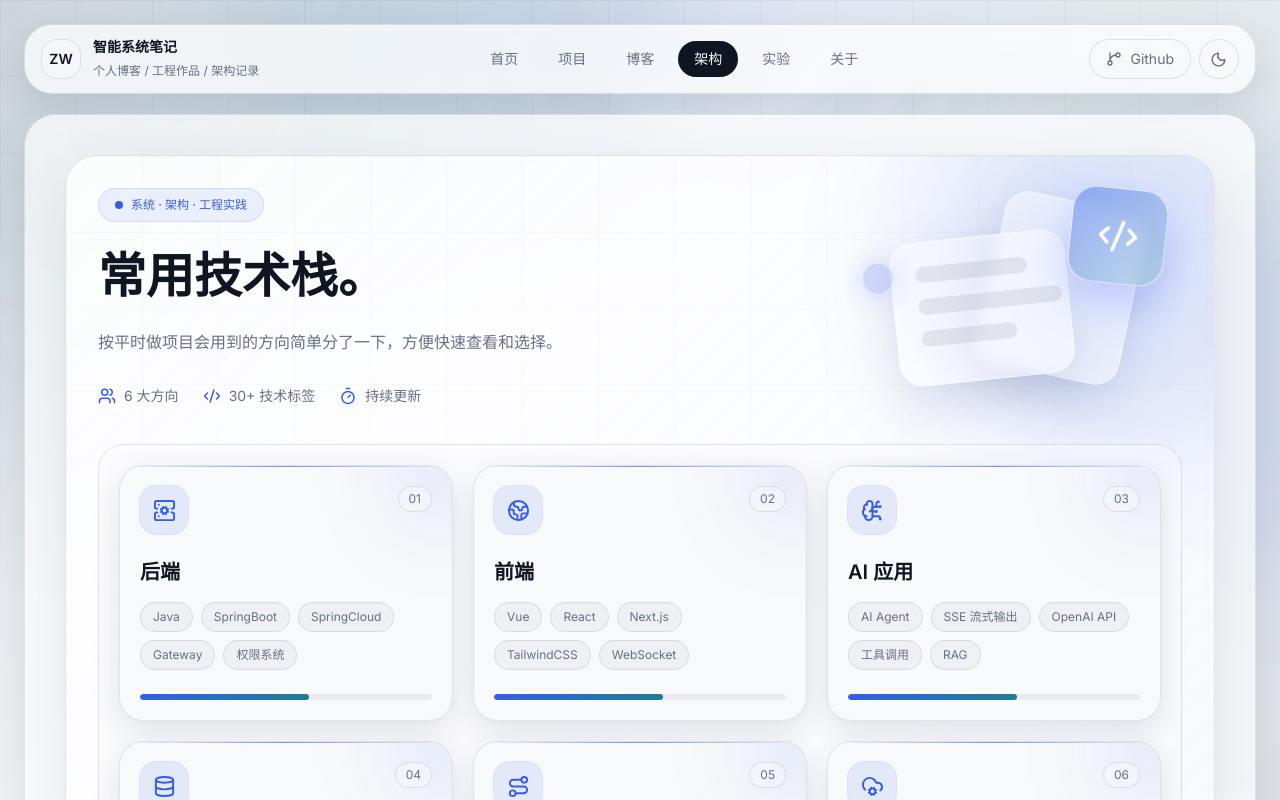
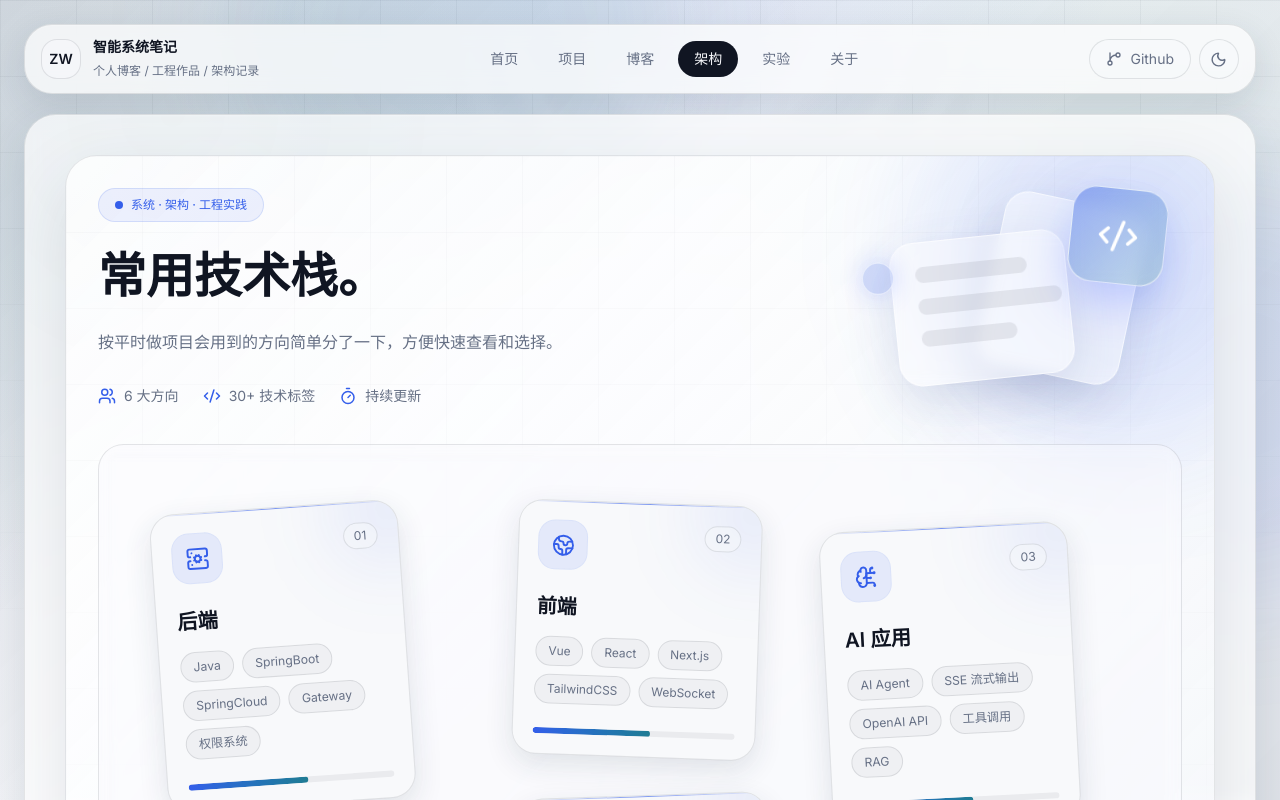
Before and after one commit to ziwen-dev/personl_blog, a Next.js app: page / in a window 1280 px wide. Both pictures are taken after a click on the button "架构". Shown: the top 800 px of the page. Built offline with nearby package versions, Linux system fonts and the light colour scheme.

Commit message:
Restore stack card motion and dark theme

```diff
--- a/components/portfolio-shell.tsx
+++ b/components/portfolio-shell.tsx
@@ -278,22 +278,44 @@ function ArchitectureView() {
 }
 
 function TechStackShowcase() {
+  const [arranged, setArranged] = useState(false);
+  const floatingPositions = [
+    { x: "4%", y: "8%", rotate: -4 },
+    { x: "38%", y: "4%", rotate: 2 },
+    { x: "68%", y: "11%", rotate: -3 },
+    { x: "8%", y: "57%", rotate: 3 },
+    { x: "39%", y: "51%", rotate: -2 },
+    { x: "69%", y: "58%", rotate: 2 }
+  ];
+  const arrangedPositions = [
+    { x: "3%", y: "8%" },
+    { x: "36%", y: "8%" },
+    { x: "69%", y: "8%" },
+    { x: "3%", y: "62%" },
+    { x: "36%", y: "62%" },
+    { x: "69%", y: "62%" }
+  ];
+
   return (
-    <div className="relative overflow-hidden rounded-[2rem] border border-line bg-[linear-gradient(135deg,rgba(255,255,255,0.76),rgba(245,248,255,0.52))] p-6 shadow-[0_24px_70px_var(--shadow)] dark:bg-[linear-gradient(135deg,rgba(16,22,34,0.78),rgba(9,13,22,0.72))] md:p-8">
+    <div
+      className="relative overflow-hidden rounded-[2rem] border border-line bg-[linear-gradient(135deg,rgba(255,255,255,0.78),rgba(244,247,252,0.58))] p-6 shadow-[0_24px_70px_var(--shadow)] dark:border-white/10 dark:bg-[linear-gradient(135deg,rgba(13,18,28,0.96),rgba(7,10,17,0.94))] dark:shadow-[0_24px_70px_rgba(0,0,0,0.35)] md:p-8"
+      onMouseEnter={() => setArranged(true)}
+      onMouseLeave={() => setArranged(false)}
+    >
       <div className="absolute inset-0 grid-bg opacity-25" />
-      <div className="absolute -right-24 -top-24 h-96 w-96 rounded-full bg-blue-glow/15 blur-3xl" />
-      <div className="absolute -left-28 bottom-[-10rem] h-80 w-80 rounded-full bg-cyan-glow/10 blur-3xl" />
+      <div className="absolute -right-24 -top-24 h-96 w-96 rounded-full bg-blue-glow/15 blur-3xl dark:bg-blue-glow/8" />
+      <div className="absolute -left-28 bottom-[-10rem] h-80 w-80 rounded-full bg-cyan-glow/10 blur-3xl dark:bg-cyan-glow/6" />
 
       <div className="relative grid gap-8 lg:grid-cols-[1fr_360px] lg:items-start">
         <div>
-          <div className="mb-6 inline-flex items-center gap-2 rounded-full border border-blue-glow/15 bg-blue-glow/8 px-4 py-2 text-xs font-medium text-blue-glow">
+          <div className="mb-6 inline-flex items-center gap-2 rounded-full border border-blue-glow/15 bg-blue-glow/8 px-4 py-2 text-xs font-medium text-blue-glow dark:border-blue-glow/20 dark:bg-blue-glow/10">
             <span className="h-2 w-2 rounded-full bg-blue-glow" />
             系统 · 架构 · 工程实践
           </div>
           <h1 className="max-w-2xl text-4xl font-semibold leading-tight text-foreground md:text-5xl">
             常用技术栈。
           </h1>
-          <p className="mt-5 max-w-2xl text-base leading-8 text-muted">
+          <p className="mt-5 max-w-2xl text-base leading-8 text-muted dark:text-white/58">
             按平时做项目会用到的方向简单分了一下，方便快速查看和选择。
           </p>
           <div className="mt-7 flex flex-wrap gap-6 text-sm text-muted">
@@ -315,9 +337,9 @@ function TechStackShowcase() {
         <div className="relative hidden h-56 lg:block">
           <div className="absolute right-12 top-3 h-44 w-36 rotate-12 rounded-3xl border border-white/60 bg-white/38 shadow-[0_18px_50px_rgba(65,82,140,0.18)] backdrop-blur dark:border-white/10 dark:bg-white/[0.05]" />
           <div className="absolute right-28 top-12 h-36 w-44 -rotate-6 rounded-3xl border border-white/60 bg-white/36 p-6 shadow-[0_18px_50px_rgba(65,82,140,0.16)] backdrop-blur dark:border-white/10 dark:bg-white/[0.05]">
-            <div className="h-4 w-28 rounded-full bg-foreground/8" />
-            <div className="mt-4 h-4 w-36 rounded-full bg-foreground/8" />
-            <div className="mt-4 h-4 w-24 rounded-full bg-foreground/8" />
+            <div className="h-4 w-28 rounded-full bg-foreground/8 dark:bg-white/10" />
+            <div className="mt-4 h-4 w-36 rounded-full bg-foreground/8 dark:bg-white/10" />
+            <div className="mt-4 h-4 w-24 rounded-full bg-foreground/8 dark:bg-white/10" />
           </div>
           <div className="absolute right-4 top-0 flex h-24 w-24 rotate-6 items-center justify-center rounded-3xl border border-white/65 bg-gradient-to-br from-blue-glow/45 to-cyan-glow/20 text-white shadow-[0_18px_45px_rgba(64,97,255,0.28)] backdrop-blur">
             <Code2 size={42} />
@@ -330,45 +352,47 @@ function TechStackShowcase() {
         </div>
       </div>
 
-      <div className="relative mt-8 rounded-[1.6rem] border border-line bg-background/38 p-5 backdrop-blur">
-        <div className="grid gap-5 md:grid-cols-2 xl:grid-cols-3">
+      <div className="relative mt-8 rounded-[1.6rem] border border-line bg-background/38 p-5 backdrop-blur dark:border-white/10 dark:bg-white/[0.035]">
+        <div className="grid gap-5 md:hidden">
           {stackGroups.map((group, index) => (
-            <motion.article
-              key={group.title}
-              className="group relative overflow-hidden rounded-3xl border border-line bg-[color-mix(in_srgb,var(--background)_88%,white_12%)] p-5 shadow-[0_10px_28px_var(--shadow)] transition dark:bg-[color-mix(in_srgb,var(--background)_86%,white_6%)]"
-              initial={{ opacity: 0, y: 18 }}
-              whileInView={{ opacity: 1, y: 0 }}
-              viewport={{ once: true }}
-              transition={{ duration: 0.45, delay: index * 0.04 }}
-              whileHover={{ y: -6 }}
-            >
-              <div className="absolute inset-x-0 top-0 h-px bg-gradient-to-r from-transparent via-blue-glow/65 to-transparent" />
-              <div className="absolute -right-12 -top-12 h-28 w-28 rounded-full bg-blue-glow/10 blur-2xl transition group-hover:bg-cyan-glow/15" />
-              <div className="relative flex items-start justify-between">
-                <div className="flex h-12 w-12 items-center justify-center rounded-2xl bg-blue-glow/10 text-blue-glow ring-1 ring-blue-glow/15">
-                  <group.icon size={23} />
-                </div>
-                <span className="rounded-full border border-line bg-background/45 px-2.5 py-1 text-xs text-muted">
-                  0{index + 1}
-                </span>
-              </div>
-              <h2 className="relative mt-6 text-xl font-semibold text-foreground">{group.title}</h2>
-              <div className="relative mt-4 flex flex-wrap gap-2">
-                {group.items.slice(0, 5).map((item) => (
-                  <span key={item} className="rounded-full border border-line bg-foreground/[0.035] px-3 py-1.5 text-xs text-muted">
-                    {item}
-                  </span>
-                ))}
-              </div>
-              <div className="relative mt-6 h-1.5 overflow-hidden rounded-full bg-foreground/[0.06]">
-                <span className="block h-full w-[58%] rounded-full bg-gradient-to-r from-blue-glow to-cyan-glow" />
-              </div>
-            </motion.article>
+            <StackTechCard key={group.title} group={group} index={index} />
           ))}
+        </div>
+
+        <div className="relative hidden h-[670px] md:block">
+          {stackGroups.map((group, index) => {
+            const free = floatingPositions[index];
+            const aligned = arrangedPositions[index];
+            return (
+              <motion.div
+                key={group.title}
+                className="absolute w-[27%] min-w-[200px] max-w-[245px]"
+                animate={{
+                  left: arranged ? aligned.x : free.x,
+                  top: arranged ? aligned.y : free.y,
+                  rotate: arranged ? 0 : free.rotate,
+                  scale: arranged ? 1 : index % 2 === 0 ? 1.015 : 0.995
+                }}
+                transition={{ duration: 0.72, ease: [0.22, 1, 0.36, 1] }}
+                whileHover={{ y: -8, scale: 1.025 }}
+              >
+                <motion.div
+                  animate={arranged ? { y: 0 } : { y: [0, index % 2 === 0 ? -10 : 10, 0] }}
+                  transition={
+                    arranged
+                      ? { duration: 0.28 }
+                      : { duration: 4.6 + index * 0.32, repeat: Infinity, ease: "easeInOut" }
+                  }
+                >
+                  <StackTechCard group={group} index={index} />
+                </motion.div>
+              </motion.div>
+            );
+          })}
         </div>
       </div>
 
-      <div className="relative mt-5 flex flex-col gap-3 rounded-3xl border border-line bg-background/40 p-4 text-sm text-muted md:flex-row md:items-center md:justify-between">
+      <div className="relative mt-5 flex flex-col gap-3 rounded-3xl border border-line bg-background/40 p-4 text-sm text-muted dark:border-white/10 dark:bg-white/[0.035] md:flex-row md:items-center md:justify-between">
         <div className="flex items-center gap-3">
           <Sparkles className="text-blue-glow" size={20} />
           <span>专注项目实现、系统设计和日常记录。</span>
@@ -378,6 +402,40 @@ function TechStackShowcase() {
         </a>
       </div>
     </div>
+  );
+}
+
+function StackTechCard({
+  group,
+  index
+}: {
+  group: (typeof stackGroups)[number];
+  index: number;
+}) {
+  return (
+    <article className="group relative overflow-hidden rounded-3xl border border-line bg-[color-mix(in_srgb,var(--background)_88%,white_12%)] p-5 shadow-[0_10px_28px_var(--shadow)] transition dark:border-white/10 dark:bg-[#101723]/88 dark:shadow-[0_12px_34px_rgba(0,0,0,0.32)]">
+      <div className="absolute inset-x-0 top-0 h-px bg-gradient-to-r from-transparent via-blue-glow/65 to-transparent dark:via-blue-glow/45" />
+      <div className="absolute -right-12 -top-12 h-28 w-28 rounded-full bg-blue-glow/10 blur-2xl transition group-hover:bg-cyan-glow/15 dark:bg-blue-glow/8 dark:group-hover:bg-cyan-glow/10" />
+      <div className="relative flex items-start justify-between">
+        <div className="flex h-12 w-12 items-center justify-center rounded-2xl bg-blue-glow/10 text-blue-glow ring-1 ring-blue-glow/15 dark:bg-blue-glow/12 dark:ring-blue-glow/20">
+          <group.icon size={23} />
+        </div>
+        <span className="rounded-full border border-line bg-background/45 px-2.5 py-1 text-xs text-muted dark:border-white/10 dark:bg-white/[0.035] dark:text-white/45">
+          0{index + 1}
+        </span>
+      </div>
+      <h2 className="relative mt-6 text-xl font-semibold text-foreground dark:text-white/90">{group.title}</h2>
+      <div className="relative mt-4 flex flex-wrap gap-2">
+        {group.items.slice(0, 5).map((item) => (
+          <span key={item} className="rounded-full border border-line bg-foreground/[0.035] px-3 py-1.5 text-xs text-muted dark:border-white/10 dark:bg-white/[0.035] dark:text-white/52">
+            {item}
+          </span>
+        ))}
+      </div>
+      <div className="relative mt-6 h-1.5 overflow-hidden rounded-full bg-foreground/[0.06] dark:bg-white/[0.06]">
+        <span className="block h-full w-[58%] rounded-full bg-gradient-to-r from-blue-glow to-cyan-glow dark:from-blue-glow/80 dark:to-cyan-glow/70" />
+      </div>
+    </article>
   );
 }
 
```
